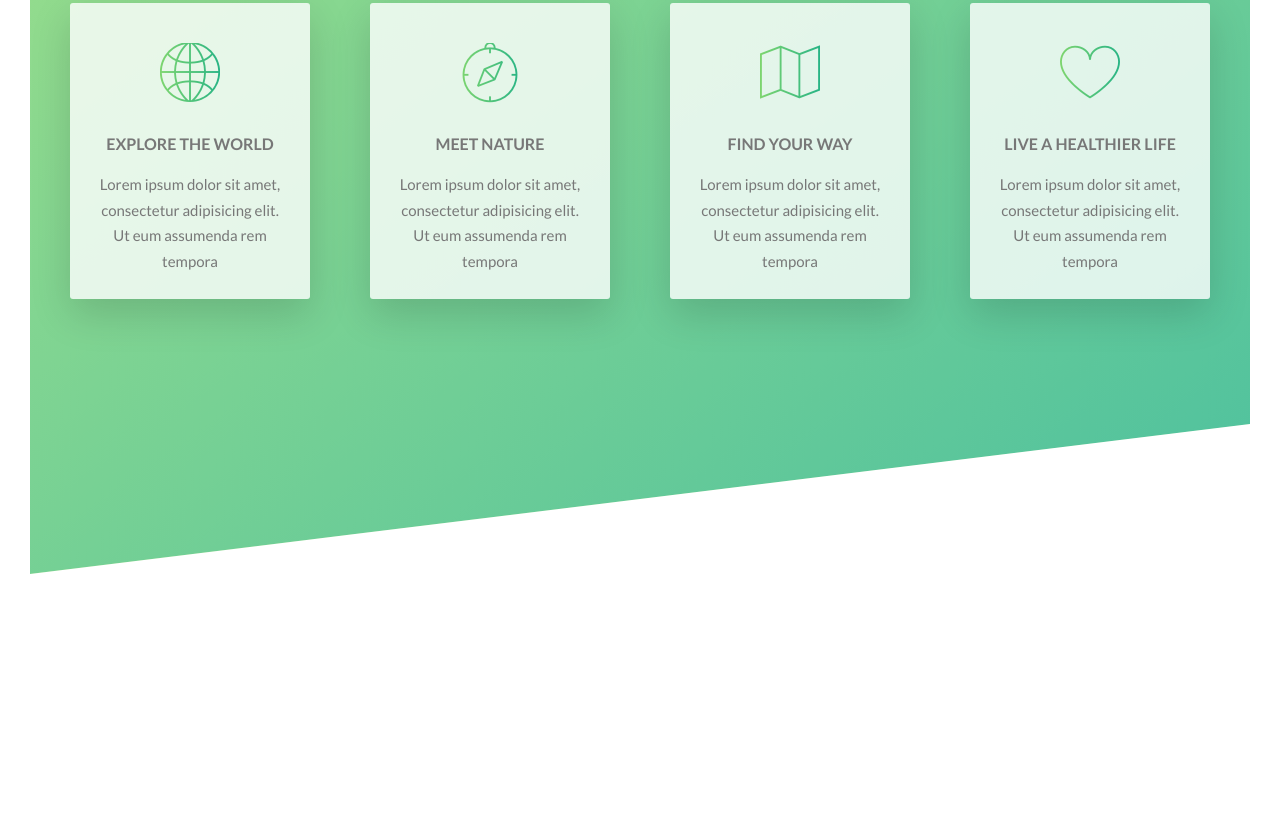
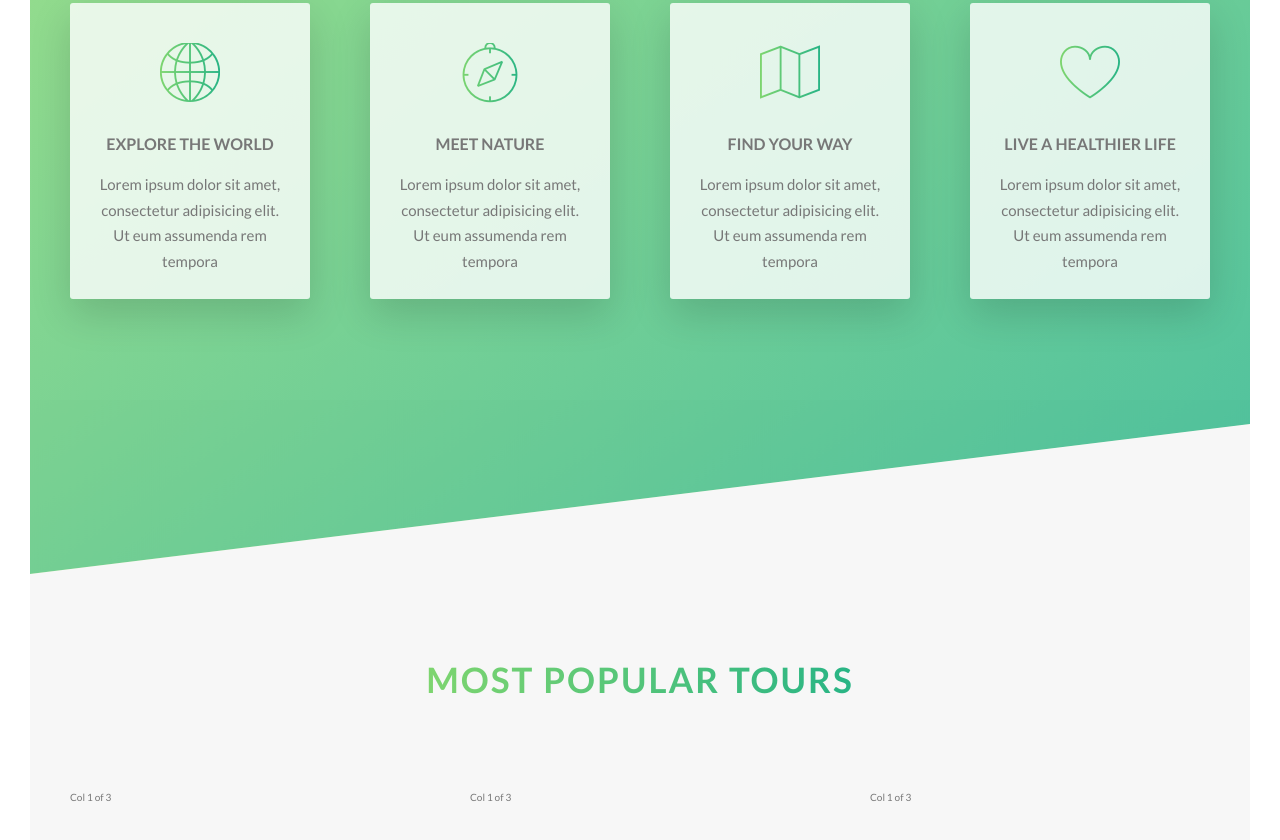
Before and after one commit to MarcoValeri/natours, a website: page index.html in a window 1280 px wide. Shown: the part 1752-2592 px from the top of the page. Before the commit the page ends 2326 px from the top, so only its background shows below. Drawn offline with Linux system fonts and the light colour scheme.

Commit message:
Start tour section

```diff
--- a/index.html
+++ b/index.html
@@ -94,6 +94,24 @@
                     </div>
                 </div>
             </section>
+            <section class="section-tours">
+                <div class="u-center-text u-margin-bottom-big">
+                    <h2 class="heading-secondary">
+                        Most popular tours
+                    </h2>
+                </div>
+                <div class="row">
+                    <div class="col-1-of-3">
+                        Col 1 of 3
+                    </div>
+                    <div class="col-1-of-3">
+                        Col 1 of 3
+                    </div>
+                    <div class="col-1-of-3">
+                        Col 1 of 3
+                    </div>
+                </div>
+            </section>
         </main>
         <!-- Test grid
         <section class="grid-test">
--- a/sass/pages/_home.scss
+++ b/sass/pages/_home.scss
@@ -19,3 +19,9 @@
         transform: skewY(7deg);
     }
 }
+
+.section-tours {
+    background-color: $color-grey-light-1;
+    padding: 25rem 0 50rem 0;
+    margin-top: -10rem;
+}
```
Also changed, not shown: css/style.css.
